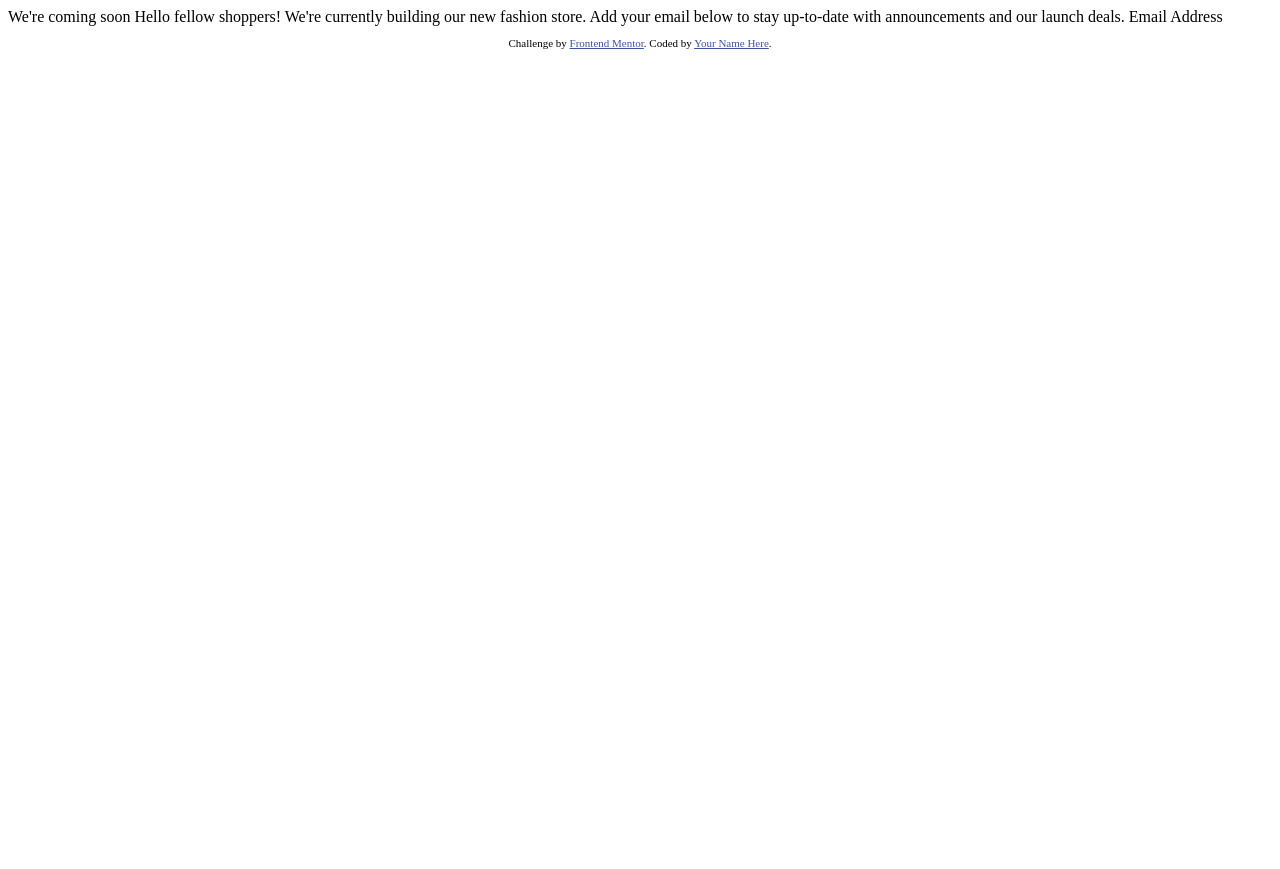
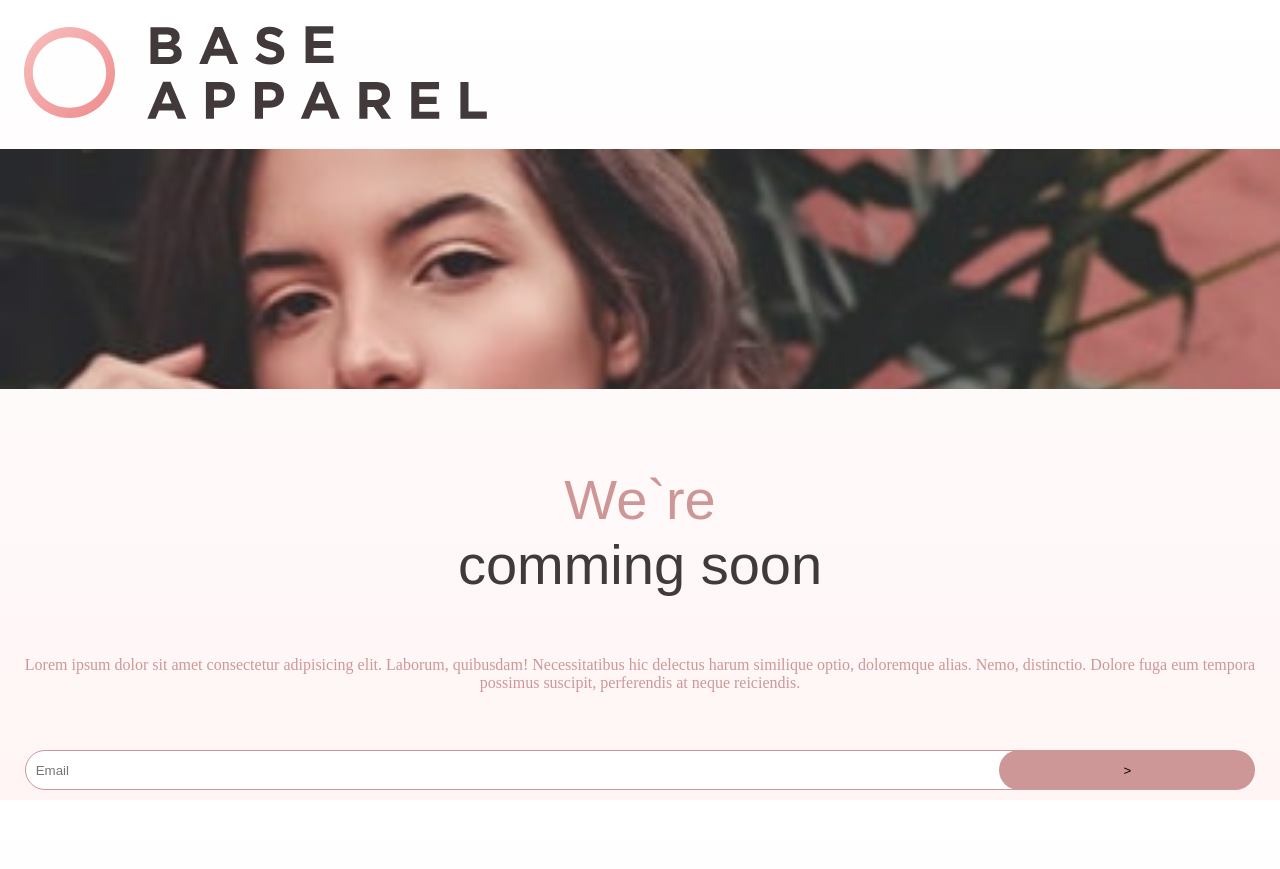
Before and after one commit to aria-2022/Project-base-apparel, a plain HTML site: page index.html in a window 1280 px wide. Before the commit the page ends 800 px from the top, so only its background shows below. Drawn offline with Linux system fonts and the light colour scheme.

Commit message:
adding style.css

```diff
--- a/index.html
+++ b/index.html
@@ -13,21 +13,26 @@
     .attribution { font-size: 11px; text-align: center; }
     .attribution a { color: hsl(228, 45%, 44%); }
   </style>
+  <link rel="stylesheet" href="style.css">
 </head>
 <body>
 
-  We're coming soon
+  <header>
+    <img class="logo" src="./images/logo.svg" alt="">
+  </header>
+  <div class="hero-pic"></div>
+  <div class="main">
+    <h1 class="title"><span>We`re</span><br>comming soon<br></h1>
+    <p>Lorem ipsum dolor sit amet consectetur adipisicing elit. Laborum, quibusdam! Necessitatibus hic delectus harum similique optio, doloremque alias. Nemo, distinctio. Dolore fuga eum tempora possimus suscipit, perferendis at neque reiciendis.</p>
 
-  Hello fellow shoppers! We're currently building our new fashion store.
-  Add your email below to stay up-to-date with announcements and our launch deals.
+    <div class="input-group">
+      <input type="email" placeholder="Email">
+      <button>></button>
 
-  Email Address
+    </div>
 
-  <footer>
-    <p class="attribution">
-      Challenge by <a href="https://www.frontendmentor.io?ref=challenge" target="_blank">Frontend Mentor</a>.
-      Coded by <a href="#">Your Name Here</a>.
-    </p>
-  </footer>
+  </div>
+
+
 </body>
 </html>
--- /dev/null
+++ b/style.css
@@ -0,0 +1,126 @@
+* {
+    margin: 0;
+    padding: 0;
+    box-sizing: border-box;
+    border: none;
+
+}
+
+body {
+    height: 100vh;
+    width: 100vw;
+    /* background-image: url(...); */
+    background-image: linear-gradient(hsl(0, 0%, 100%), hsl(0, 100%, 98%));
+}
+
+.hero-pic {
+    height: 30%;
+    background-image: url(./images/hero-mobile.jpg);
+    background-position: top;
+    background-size: cover;
+
+}
+
+/* header {
+    height: 10%;
+} */
+
+.logo {
+    width: 40%;
+    padding: 1.5em;
+
+}
+
+.main {
+    text-align: center;
+    height: 60%;
+    display: flex;
+    flex-direction: column;
+    justify-content: space-evenly;
+    padding: 20px 0;
+}
+
+.title {
+    font-size: 56px;
+    font-family: Arial, Helvetica, sans-serif;
+    font-weight: 100;
+    color: hsl(0, 6%, 24%);
+
+}
+
+.title span {
+    color: hsl(0, 36%, 70%);
+
+}
+
+p {
+    color: hsl(0, 36%, 70%);
+
+}
+
+.input-group {
+
+}
+
+input, button {
+    height: 3em;
+
+}
+input {
+    width: 80%;
+    border-radius: 2em;
+    border: 1px solid hsl(0, 36%, 70%);
+    padding: 0 10px;
+
+}
+button {
+    margin-left: -4em;
+    width: 20%;
+    border-radius: 2em;
+    background-color: hsl(0, 36%, 70%);
+
+}
+
+
+
+
+
+
+
+
+
+/* # Front-end Style Guide
+
+## Layout
+
+The designs were created to the following widths:
+
+- Mobile: 375px
+- Desktop: 1440px
+
+## Colors
+
+### Primary
+
+- Desaturated Red: hsl(0, 36%, 70%)
+- Soft Red: hsl(0, 93%, 68%)
+
+### Neutral
+
+- Dark Grayish Red: hsl(0, 6%, 24%)
+
+### Gradients
+
+- Linear, 135deg, from hsl(0, 0%, 100%), to hsl(0, 100%, 98%)
+- Linear, 135deg, from hsl(0, 80%, 86%), to hsl(0, 74%, 74%)
+
+## Typography
+
+### Body Copy
+
+- Font size: 16px
+
+### Font
+
+- Family: [Josefin Sans](https://fonts.google.com/specimen/Josefin+Sans)
+- Weights: 300, 400, 600 */
```
